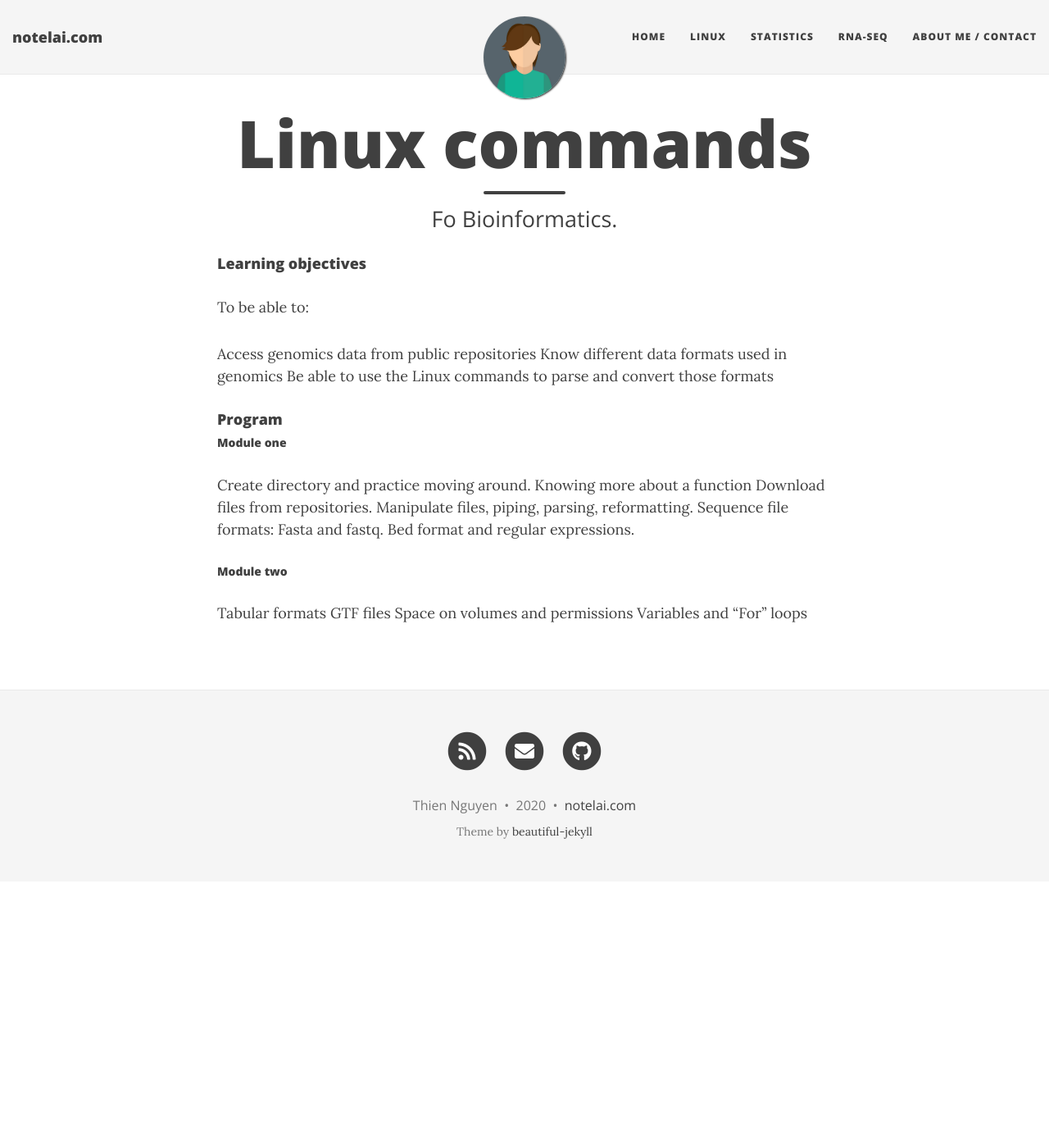
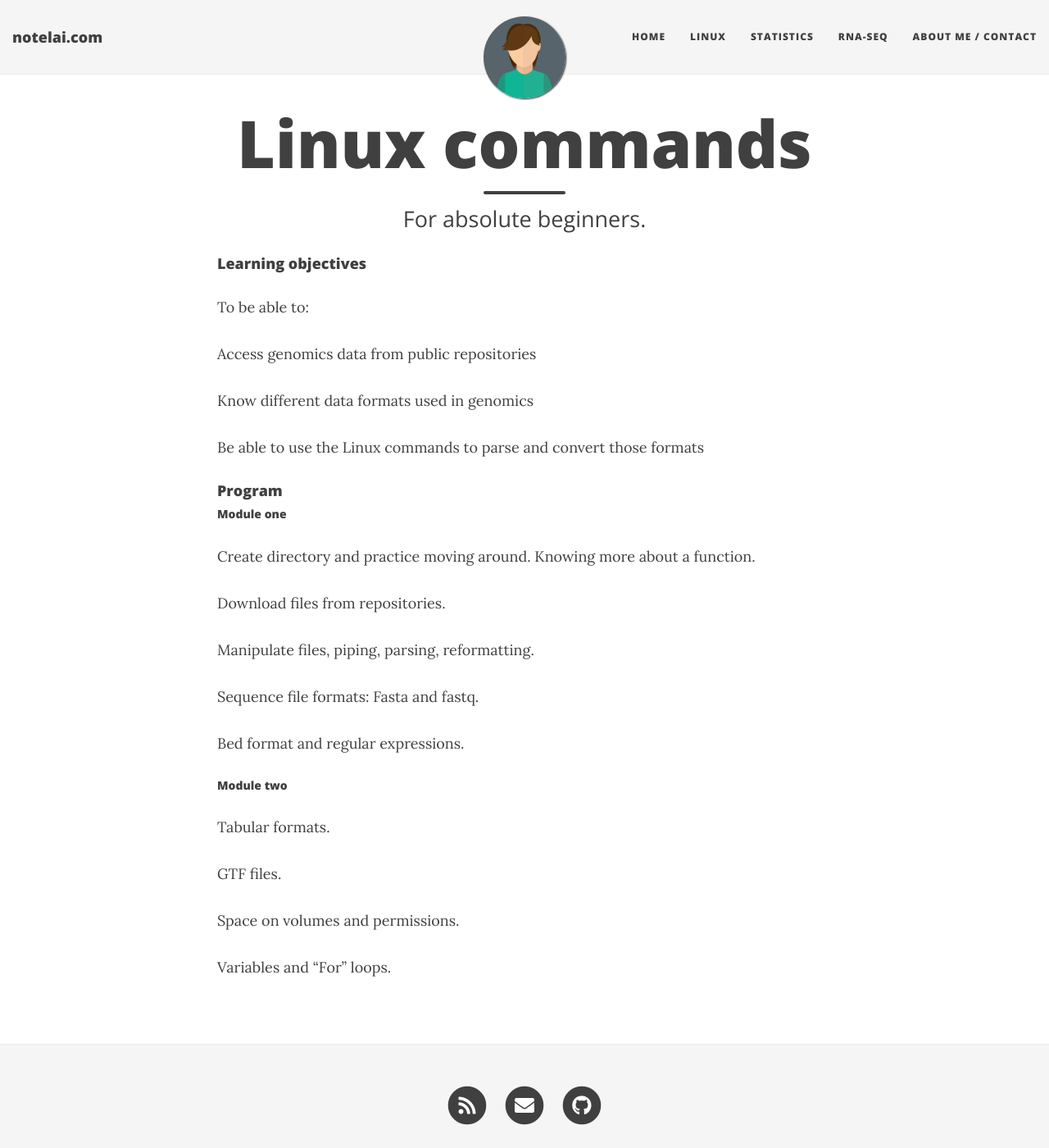
Before and after one commit to notelai/notelai.github.io, a Jekyll site: the page built from linux.md, in a window 1280 px wide and 1400 px high. Shown: the whole window at 82% size. Built offline with Jekyll 4.4.1, drawn with Linux system fonts in a browser that asks for light colours; nearby versions of some CDN libraries.

Commit message:
add file

```diff
--- a/linux.md
+++ b/linux.md
@@ -1,7 +1,7 @@
 ---
 layout: page
 title: Linux commands
-subtitle: Fo Bioinformatics.
+subtitle: For absolute beginners.
 avatar: "/img/about-me.png"
 round-avatar: true
 ---
@@ -9,17 +9,26 @@ round-avatar: true
 To be able to:
 
 Access genomics data from public repositories
+
 Know different data formats used in genomics
+
 Be able to use the Linux commands to parse and convert those formats
 #### Program
 ##### Module one
-Create directory and practice moving around. Knowing more about a function
+Create directory and practice moving around. Knowing more about a function.
+
 Download files from repositories.
+
 Manipulate files, piping, parsing, reformatting.
+
 Sequence file formats: Fasta and fastq.
+
 Bed format and regular expressions.
 ##### Module two
-Tabular formats
-GTF files
-Space on volumes and permissions
-Variables and “For” loops
+Tabular formats.
+
+GTF files.
+
+Space on volumes and permissions.
+
+Variables and “For” loops.
```
